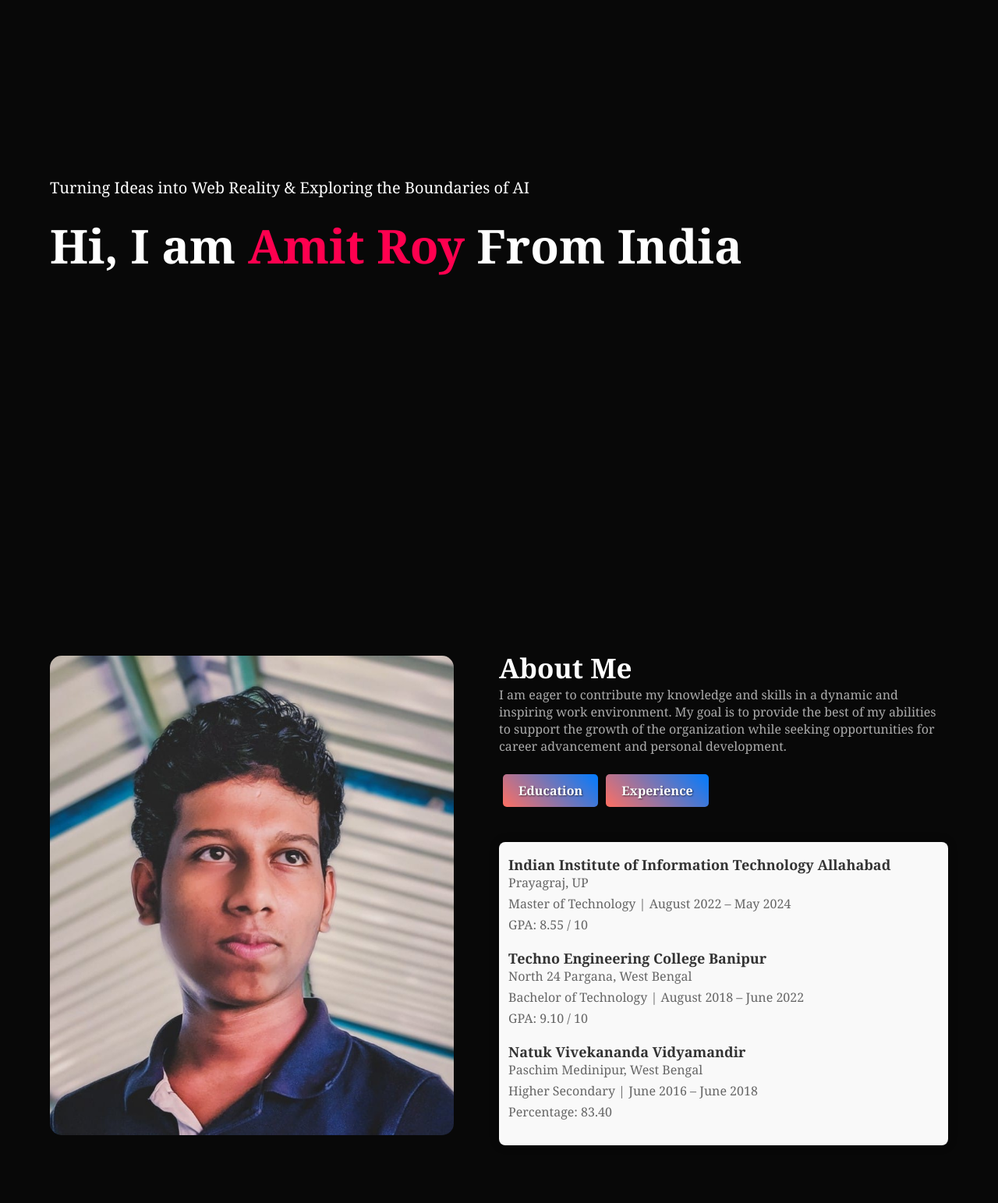
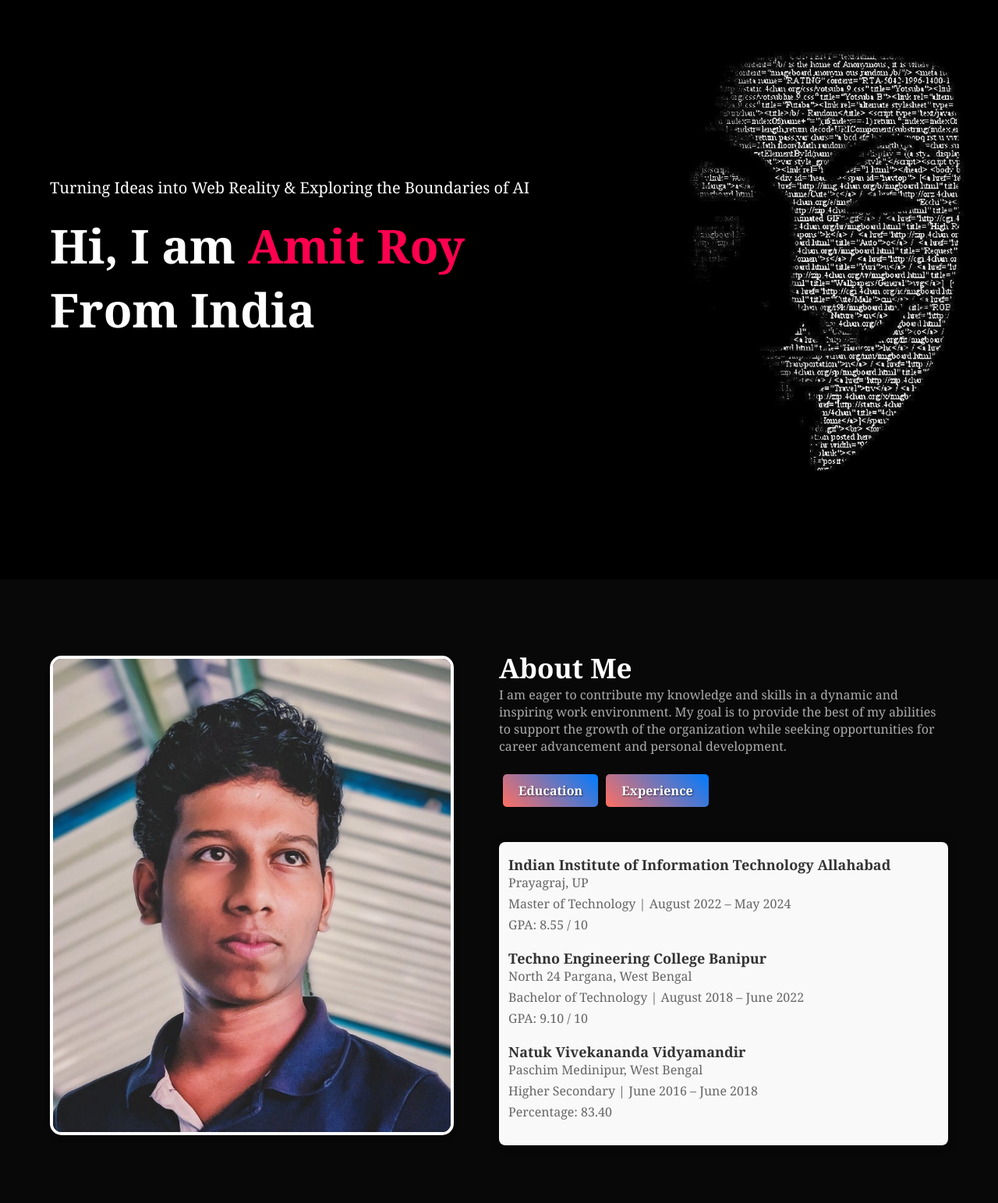
Before and after one commit to amitroy2930/My-Portfolio-Website, a plain HTML site: page index.html in a window 1280 px wide. Shown: the part 57-1600 px from the top of the page at 78% size. Drawn offline with Linux system fonts and the light colour scheme.

Commit message:
background-img added

```diff
--- a/index.html
+++ b/index.html
@@ -27,7 +27,8 @@
             Turning Ideas into Web Reality & Exploring the Boundaries of AI
           </p>
           <h1 class="slide-in">
-            Hi, I am <span class="highlight">Amit Roy</span> From India
+            Hi, I am <span class="highlight">Amit Roy</span> <br />
+            From India
           </h1>
         </div>
       </div>
@@ -36,7 +37,11 @@
       <div class="container">
         <div class="row">
           <div class="about-col-1">
-            <img src="Images/my-dp.jpg" alt="My Image" />
+            <img
+              src="Images/my-dp.jpg"
+              alt="My Image"
+              class="attractive-image"
+            />
           </div>
           <div class="about-col-2">
             <h1 class="sub-title">About Me</h1>
--- a/style.css
+++ b/style.css
@@ -25,12 +25,13 @@ body{
 }
 
 #header {
-   width: 100%;
-   height: 100vh;
-   /* background-image: url(Images/background.jpg); */
-   background-size: cover;
-   background-position: center;
+  width: 100%;
+  height: 100vh;
+  background-image: url('Images/bg-mask-new.jpg');
+  background-size: cover;
+  background-position: center; /* Shift the background image towards the right */
 }
+
 
 /* Text Animation */
 .fade-in {
@@ -159,6 +160,15 @@ nav ul li a:hover::after{
     width: 100%;
     border-radius: 15px;
 }
+
+/* Image Styles */
+.attractive-image {
+  max-width: 100%;
+  border: 4px solid #fff; /* Border color */
+  border-radius: 15px; /* Rounded corners */
+  box-shadow: 0 4px 6px rgba(0, 0, 0, 0.1); /* Box shadow for depth */
+}
+
 
 .about-col-2{
     flex-basis: 50%;
```
Also changed, not shown: Images/bg-mask-new.jpg (added).
